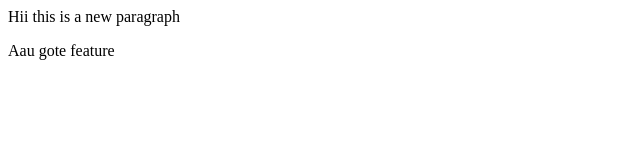
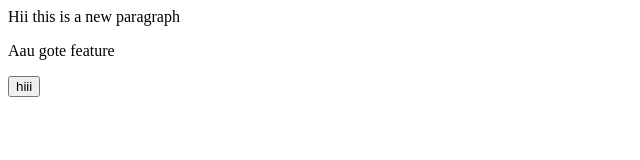
Before and after one commit to papumaharana/demo1, a plain HTML site: page index.html in a window 1280 px wide. Shown: the full height of the page, 0-640 px from the left. Drawn offline with Linux system fonts and the light colour scheme.

Commit message:
added button hii

```diff
--- a/index.html
+++ b/index.html
@@ -1,2 +1,3 @@
 <p>Hii this is a new paragraph</p>
 <p>Aau gote feature</p>
+<button>hiii</button>
```
